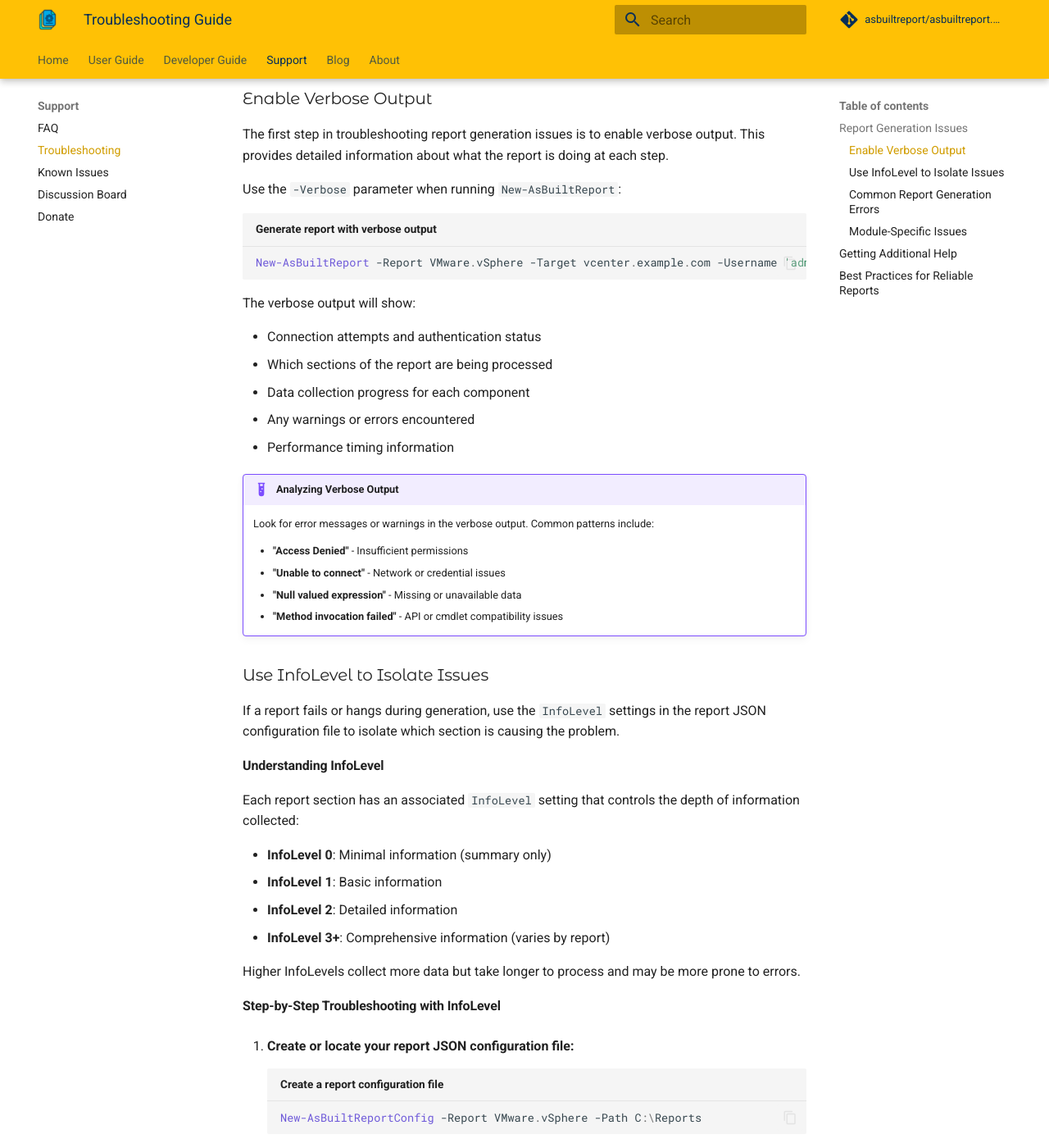
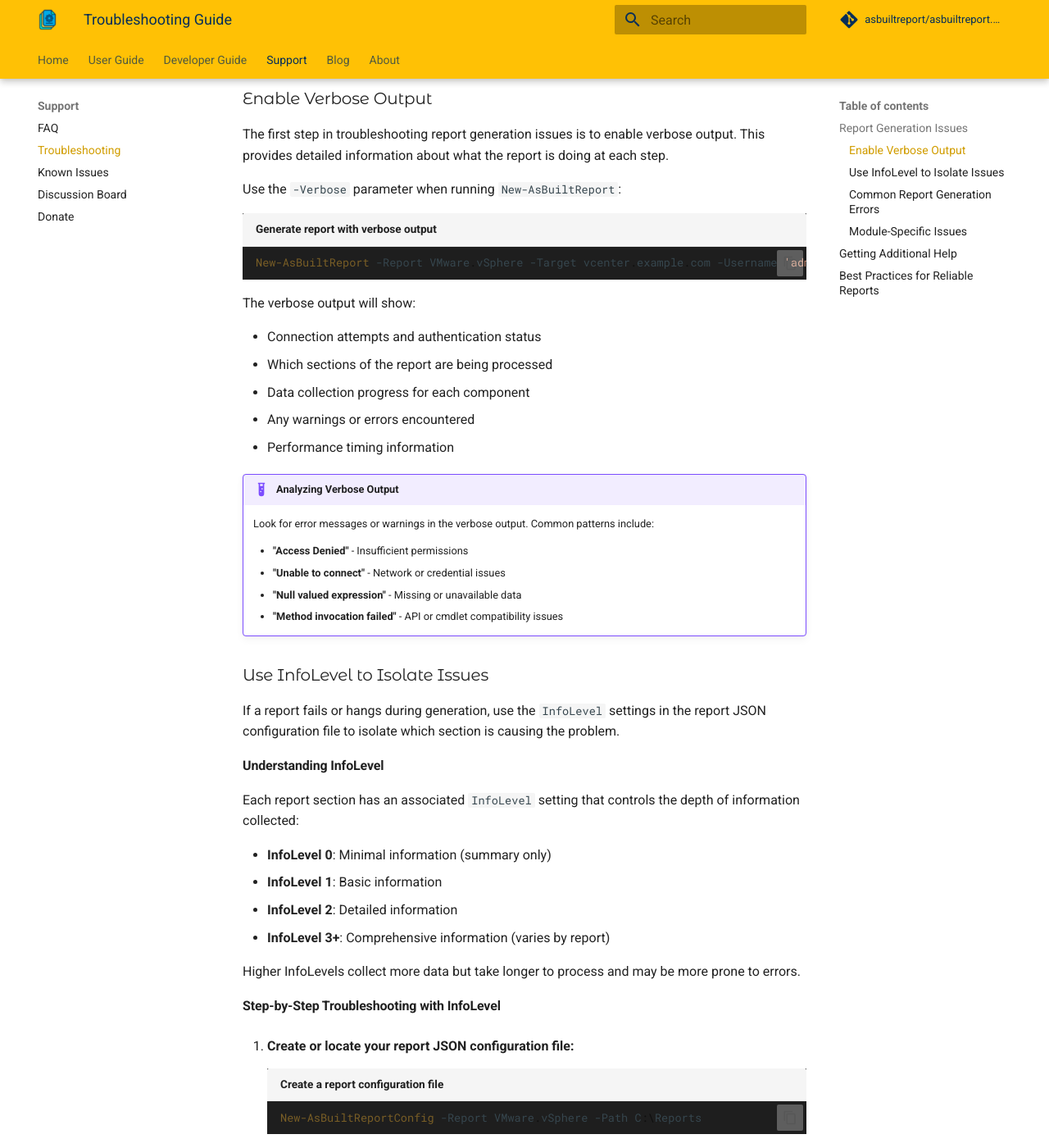
Before and after one commit to AsBuiltReport/AsBuiltReport.Project.Website, an MkDocs documentation site: the page built from docs/support/troubleshooting.md, in a window 1280 px wide and 1400 px high, scrolled down 513 px. Shown: the whole window at 82% size. Built offline with MkDocs 1.6.1 and Material for MkDocs 9.7.7, drawn with Linux system fonts in a browser that asks for light colours; comment, search, counter and statistics services are not loaded.

Commit message:
style: add VS Code Dark+ syntax highlighting for code blocks
Apply a dark (#1e1e1e) background to fenced code blocks with VS Code
Dark+ token colours - variables (blue), keywords (purple), strings
(orange), comments (green/italic), numbers (dark green), cmdlets
(golden brown), and types (teal). Inline code in body text is unaffected.

Co-Authored-By: Claude Sonnet 4.6 <noreply@anthropic.com>

```diff
--- a/docs/assets/stylesheets/extra.css
+++ b/docs/assets/stylesheets/extra.css
@@ -90,3 +90,60 @@ src: local(''),
     --md-accent-bg-color: #FFFFFF;
     --md-accent-fg-color: #00ABE8;
 }
+
+/* Code block dark background */
+.md-typeset .highlight {
+    background-color: #1e1e1e !important;
+}
+
+.md-typeset .highlight pre,
+.md-typeset .highlight code {
+    background-color: #1e1e1e !important;
+    color: #d4d4d4 !important;
+}
+
+/* Syntax Highlighting (VS Code Dark+ colours) */
+.highlight .k,
+.highlight .kn,
+.highlight .kr,
+.highlight .kd {
+    color: #c586c0;
+    font-weight: bold;
+}
+
+.highlight .nv,
+.highlight .nv-g {
+    color: #569cd6;
+}
+
+.highlight .s,
+.highlight .s1,
+.highlight .s2,
+.highlight .sb,
+.highlight .si,
+.highlight .sh {
+    color: #ce9178;
+}
+
+.highlight .c,
+.highlight .c1,
+.highlight .cm,
+.highlight .cs {
+    color: #6a9955;
+    font-style: italic;
+}
+
+.highlight .mi,
+.highlight .mf,
+.highlight .mh,
+.highlight .mo {
+    color: #098658;
+}
+
+.highlight .nb {
+    color: #795e26;
+}
+
+.highlight .nc {
+    color: #267f99;
+}
```
